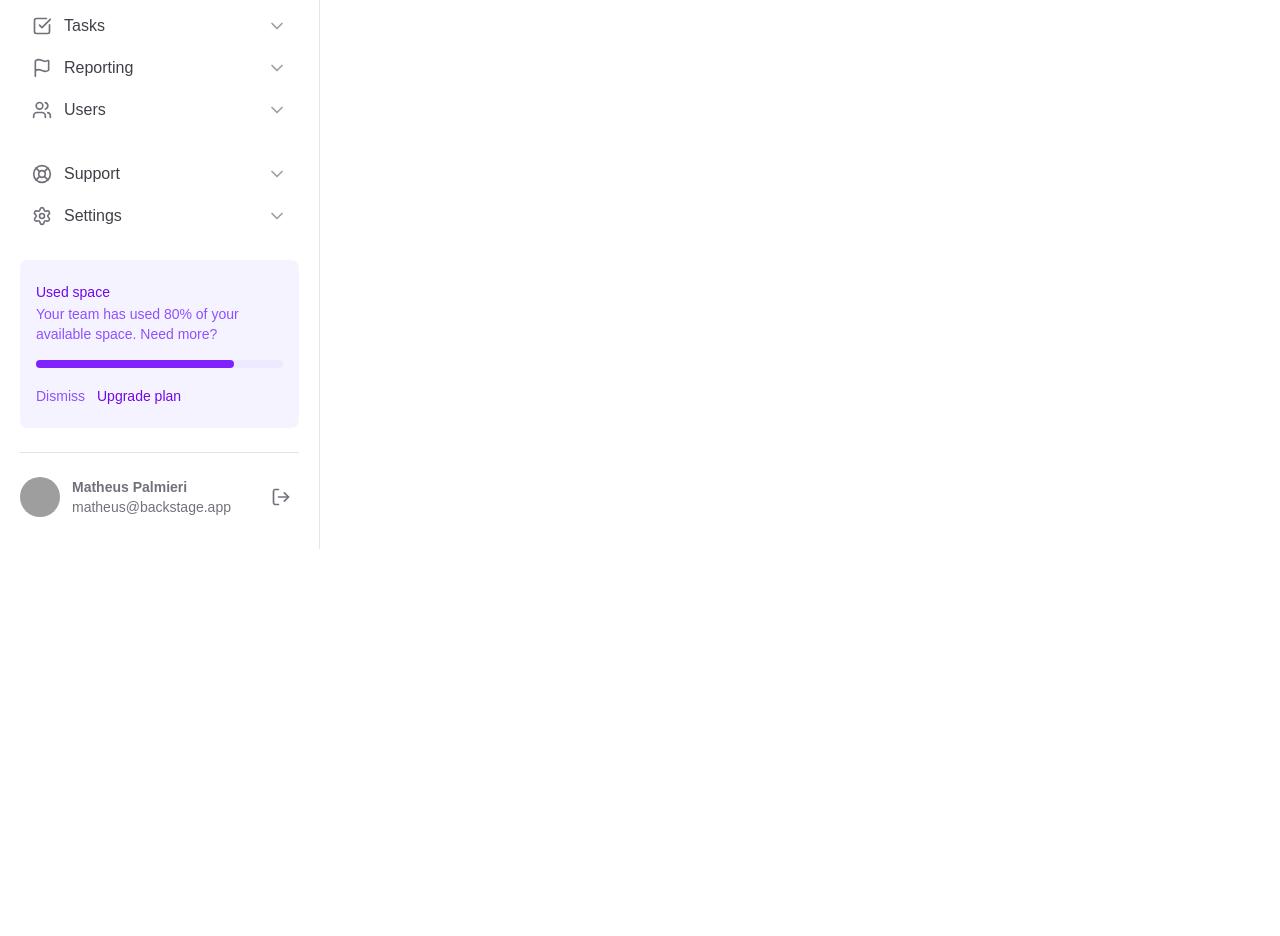
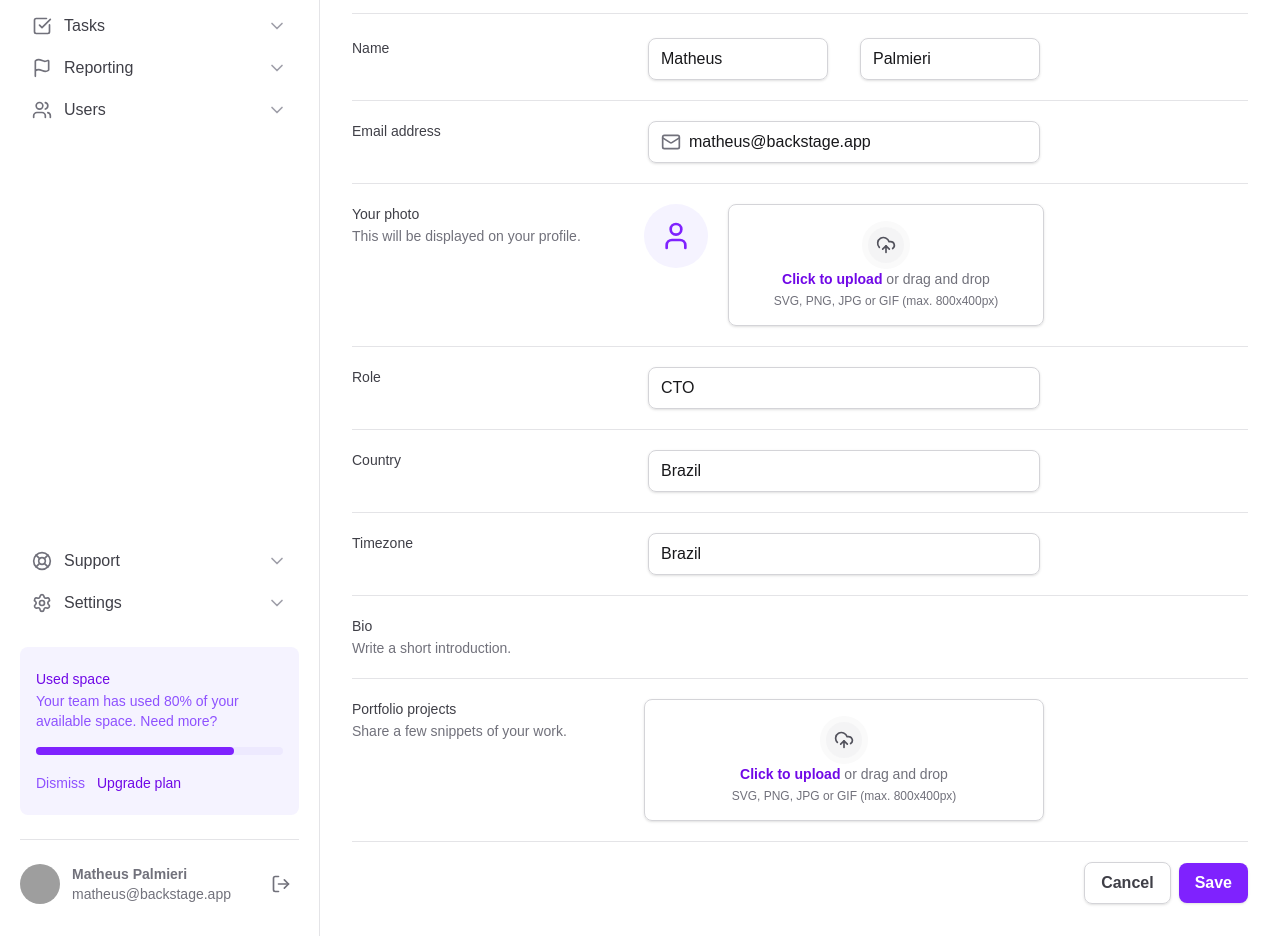
Before and after one commit to MatheusPalmieri/rocketseat-tailwind, a Next.js app: page / in a window 1280 px wide. Shown: the part 280-1216 px from the top of the page. Before the commit the page ends 829 px from the top, so only its background shows below. Built offline with nearby package versions, Linux system fonts and the light colour scheme; grey boxes are pictures that could not be loaded.

Commit message:
feat: file input

```diff
--- a/src/app/layout.tsx
+++ b/src/app/layout.tsx
@@ -25,7 +25,7 @@ export default function RootLayout({
         <div className="grid min-h-dvh grid-cols-[minmax(18rem,_20rem)_1fr]">
           <Sidebar />
 
-          <main className="px-4 pt-24 pb-8">{children}</main>
+          <main className="px-8 pt-24 pb-8">{children}</main>
         </div>
       </body>
     </html>
--- a/src/app/page.tsx
+++ b/src/app/page.tsx
@@ -1,4 +1,7 @@
+import * as FileInput from "@/components/form/FileInput";
+import { InputControl, InputPrefix, InputRoot } from "@/components/Input";
 import { SettingsTabs } from "@/components/SettingsTabs/SettingsTabs";
+import { Mail } from "lucide-react";
 
 export default function Home() {
   return (
@@ -6,6 +9,176 @@ export default function Home() {
       <h1 className="text-3xl font-medium text-zinc-900">Settings</h1>
 
       <SettingsTabs />
+
+      <div className="mt-6 flex flex-col">
+        <div className="flex items-center justify-between border-b border-zinc-200 pb-5">
+          <div className="space-y-1">
+            <h2 className="text-lg font-medium text-zinc-900">Personal info</h2>
+            <span className="text-small text-zinc-500">
+              Update your photo and personal details here.
+            </span>
+          </div>
+
+          <div className="flex items-center gap-2">
+            <button
+              type="button"
+              className="text-small rounded-lg border border-zinc-300 px-4 py-2 font-semibold text-zinc-700 shadow-sm transition-colors duration-300 hover:bg-zinc-50"
+            >
+              Cancel
+            </button>
+            <button
+              type="submit"
+              form="settings"
+              className="text-small rounded-lg bg-violet-600 px-4 py-2 font-semibold text-white shadow-sm transition-colors duration-300 hover:bg-violet-700"
+            >
+              Save
+            </button>
+          </div>
+        </div>
+
+        <form
+          id="settings"
+          className="mt-6 flex w-full flex-col gap-5 divide-y divide-zinc-200"
+        >
+          <div className="grid grid-cols-[minmax(7.5rem,17.5rem)_minmax(25rem,1fr)_minmax(0,15rem)] gap-3 pb-5">
+            <label
+              htmlFor="firstName"
+              className="text-sm font-medium text-zinc-700"
+            >
+              Name
+            </label>
+            <div className="grid grid-cols-2 gap-6">
+              <InputRoot>
+                <InputControl id="firstName" defaultValue="Matheus" />
+              </InputRoot>
+              <InputRoot>
+                <InputControl defaultValue="Palmieri" />
+              </InputRoot>
+            </div>
+          </div>
+
+          <div className="grid grid-cols-[minmax(7.5rem,17.5rem)_minmax(25rem,1fr)_minmax(0,15rem)] gap-3 pb-5">
+            <label
+              htmlFor="email"
+              className="text-sm font-medium text-zinc-700"
+            >
+              Email address
+            </label>
+
+            <InputRoot>
+              <InputPrefix>
+                <Mail className="size-5 text-zinc-500" />
+              </InputPrefix>
+
+              <InputControl
+                type="email"
+                id="email"
+                defaultValue="matheus@backstage.app"
+              />
+            </InputRoot>
+          </div>
+
+          <div className="grid grid-cols-[minmax(7.5rem,17.5rem)_minmax(25rem,1fr)_minmax(0,15rem)] gap-3 pb-5">
+            <label
+              htmlFor="yourPhoto"
+              className="text-sm font-medium text-zinc-700"
+            >
+              Your photo
+              <span className="mt-0.5 block text-sm font-normal text-zinc-500">
+                This will be displayed on your profile.
+              </span>
+            </label>
+
+            <FileInput.Root className="flex items-start gap-5">
+              <FileInput.Preview />
+              <FileInput.Trigger />
+              <FileInput.Control />
+            </FileInput.Root>
+          </div>
+
+          <div className="grid grid-cols-[minmax(7.5rem,17.5rem)_minmax(25rem,1fr)_minmax(0,15rem)] gap-3 pb-5">
+            <label htmlFor="role" className="text-sm font-medium text-zinc-700">
+              Role
+            </label>
+
+            <InputRoot>
+              <InputControl id="role" defaultValue="CTO" />
+            </InputRoot>
+          </div>
+
+          <div className="grid grid-cols-[minmax(7.5rem,17.5rem)_minmax(25rem,1fr)_minmax(0,15rem)] gap-3 pb-5">
+            <label
+              htmlFor="country"
+              className="text-sm font-medium text-zinc-700"
+            >
+              Country
+            </label>
+
+            <InputRoot>
+              <InputControl id="country" defaultValue="Brazil" />
+            </InputRoot>
+          </div>
+
+          <div className="grid grid-cols-[minmax(7.5rem,17.5rem)_minmax(25rem,1fr)_minmax(0,15rem)] gap-3 pb-5">
+            <label
+              htmlFor="timezone"
+              className="text-sm font-medium text-zinc-700"
+            >
+              Timezone
+            </label>
+
+            <InputRoot>
+              <InputControl id="timezone" defaultValue="Brazil" />
+            </InputRoot>
+          </div>
+
+          <div className="grid grid-cols-[minmax(7.5rem,17.5rem)_minmax(25rem,1fr)_minmax(0,15rem)] gap-3 pb-5">
+            <label
+              htmlFor="email"
+              className="text-sm font-medium text-zinc-700"
+            >
+              Bio
+              <span className="mt-0.5 block text-sm font-normal text-zinc-500">
+                Write a short introduction.
+              </span>
+            </label>
+
+            <div></div>
+          </div>
+
+          <div className="grid grid-cols-[minmax(7.5rem,17.5rem)_minmax(25rem,1fr)_minmax(0,15rem)] gap-3 pb-5">
+            <label
+              htmlFor="email"
+              className="text-sm font-medium text-zinc-700"
+            >
+              Portfolio projects
+              <span className="mt-0.5 block text-sm font-normal text-zinc-500">
+                Share a few snippets of your work.
+              </span>
+            </label>
+
+            <FileInput.Root>
+              <FileInput.Trigger />
+              <FileInput.Control multiple />
+            </FileInput.Root>
+          </div>
+
+          <div className="flex items-center justify-end gap-2">
+            <button
+              type="button"
+              className="text-small rounded-lg border border-zinc-300 px-4 py-2 font-semibold text-zinc-700 shadow-sm transition-colors duration-300 hover:bg-zinc-50"
+            >
+              Cancel
+            </button>
+            <button
+              type="submit"
+              className="text-small rounded-lg bg-violet-600 px-4 py-2 font-semibold text-white shadow-sm transition-colors duration-300 hover:bg-violet-700"
+            >
+              Save
+            </button>
+          </div>
+        </form>
+      </div>
     </>
   );
 }
--- /dev/null
+++ b/src/components/form/FileInput/Control.tsx
@@ -0,0 +1,30 @@
+"use client";
+
+import type { ChangeEvent, ComponentProps } from "react";
+import { useFileInput } from "./Root";
+
+type ControlProps = ComponentProps<"input">;
+
+export const Control = (props: ControlProps) => {
+  const { id, onFilesSelected } = useFileInput();
+
+  const handleFilesSelected = (event: ChangeEvent<HTMLInputElement>) => {
+    if (event.target.files?.length) {
+      const files = Array.from(event.target.files);
+      onFilesSelected(files);
+      return;
+    }
+
+    return;
+  };
+
+  return (
+    <input
+      id={id}
+      type="file"
+      className="sr-only"
+      onChange={handleFilesSelected}
+      {...props}
+    />
+  );
+};
--- /dev/null
+++ b/src/components/form/FileInput/Preview.tsx
@@ -0,0 +1,33 @@
+"use client";
+
+import { User } from "lucide-react";
+import { useMemo } from "react";
+import { useFileInput } from "./Root";
+
+export const Preview = () => {
+  const { files } = useFileInput();
+
+  const previewUrl = useMemo(() => {
+    if (files.length === 0) {
+      return null;
+    }
+
+    return URL.createObjectURL(files[0]);
+  }, [files]);
+
+  if (previewUrl) {
+    return (
+      <img
+        src={previewUrl}
+        alt="Preview"
+        className="size-16 rounded-full object-cover"
+      />
+    );
+  }
+
+  return (
+    <div className="flex size-16 items-center justify-center rounded-full bg-violet-50">
+      <User className="size-8 text-violet-600" />
+    </div>
+  );
+};
--- /dev/null
+++ b/src/components/form/FileInput/Root.tsx
@@ -0,0 +1,32 @@
+"use client";
+
+import {
+  type ComponentProps,
+  createContext,
+  useContext,
+  useId,
+  useState,
+} from "react";
+
+interface FileInputContextProps {
+  id: string;
+  files: File[];
+  onFilesSelected: (files: File[]) => void;
+}
+
+const FileInputContext = createContext({} as FileInputContextProps);
+
+type RootProps = ComponentProps<"div">;
+
+export const Root = (props: RootProps) => {
+  const id = useId();
+  const [files, setFiles] = useState<File[]>([]);
+
+  return (
+    <FileInputContext.Provider value={{ id, files, onFilesSelected: setFiles }}>
+      <div {...props} />
+    </FileInputContext.Provider>
+  );
+};
+
+export const useFileInput = () => useContext(FileInputContext);
--- /dev/null
+++ b/src/components/form/FileInput/Trigger.tsx
@@ -0,0 +1,27 @@
+"use client";
+
+import { UploadCloud } from "lucide-react";
+import { useFileInput } from "./Root";
+
+export const Trigger = () => {
+  const { id } = useFileInput();
+
+  return (
+    <label
+      htmlFor={id}
+      className="group flex flex-1 cursor-pointer flex-col items-center rounded-lg border border-zinc-300 px-6 py-4 text-center text-zinc-500 shadow-sm transition-colors duration-300 hover:border-violet-200 hover:bg-violet-50/40 hover:text-violet-500"
+    >
+      <div className="rounded-full border-6 border-zinc-50 bg-zinc-100 p-2 transition-colors duration-300 group-hover:border-violet-50 group-hover:bg-violet-100">
+        <UploadCloud className="size-5 text-zinc-600 transition-colors duration-300 group-hover:text-violet-600" />
+      </div>
+
+      <div className="flex flex-col items-center gap-1">
+        <p className="text-sm">
+          <span className="font-semibold text-violet-700">Click to upload</span>{" "}
+          or drag and drop
+        </p>
+        <span className="text-xs">SVG, PNG, JPG or GIF (max. 800x400px)</span>
+      </div>
+    </label>
+  );
+};
--- /dev/null
+++ b/src/components/form/FileInput/index.ts
@@ -0,0 +1,4 @@
+export { Control } from "./Control";
+export { Preview } from "./Preview";
+export { Root } from "./Root";
+export { Trigger } from "./Trigger";
```
